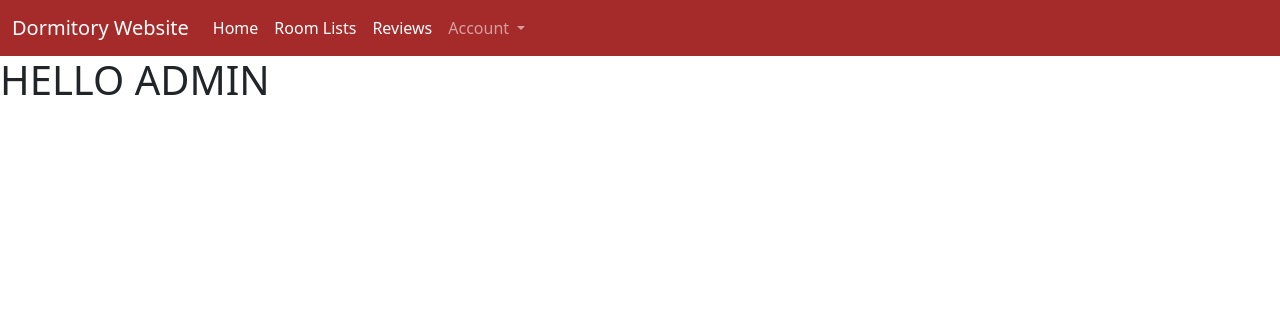
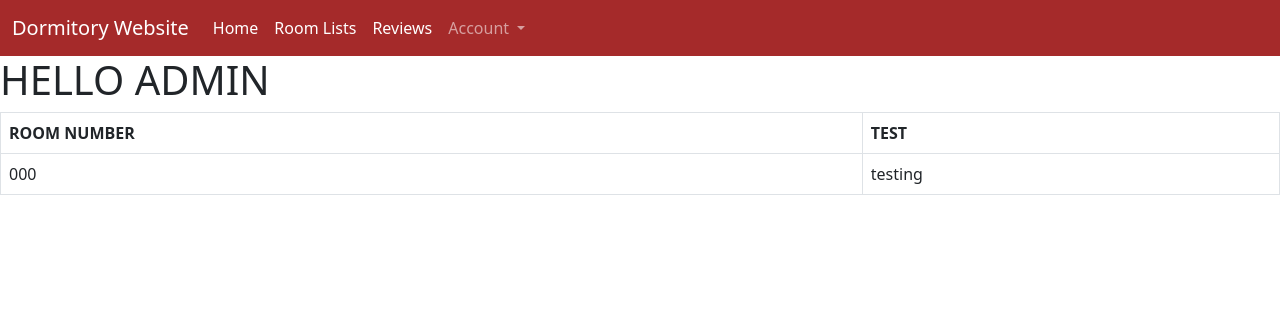
Before and after one commit to Database-Project-Dormitory-website/Dormitory-Website, a Flask app: page /admin in a window 1280 px wide. Shown: the top 316 px of the page. Run offline with Flask 3, Linux system fonts and the light colour scheme; tables that the repository leaves empty or names only in its code hold one stand-in row (values such as "Sample post"); some libraries are stand-ins or nearby versions.

Commit message:
added admin page

```diff
--- a/app.py
+++ b/app.py
@@ -294,7 +294,7 @@ def login():
                 session['lastName'] = user['last_name']
 
                 if user['role_id'] == 1:
-                    return render_template('admin.html')
+                    return redirect('/admin')
 
                 print(session['username'])
                 flash('Welcome ' + session['firstName'], 'success')
@@ -488,7 +488,15 @@ def problem():
 
 @app.route('/admin', methods=['GET', 'POST'])
 def admin():
-    return render_template('admin.html')
+    cur = mysql.connection.cursor()
+    queryStatement = f"SELECT * FROM rooms"
+    print(queryStatement)
+    result_value = cur.execute(queryStatement)
+    if result_value > 0:
+        rooms = cur.fetchall()
+        return render_template('admin.html', rooms=rooms)
+    else:
+        return render_template('admin.html', rooms=None)
 
 if __name__ == "__main__":
     app.run(debug=True)
--- a/templates/admin.html
+++ b/templates/admin.html
@@ -5,4 +5,25 @@
     <h1>HELLO ADMIN</h1>
 </div>
 
+<div>
+    <table class="table table-bordered" style="background-color: white;">
+        <thead>
+            <tr>
+                <th>ROOM NUMBER</th>
+                <th>TEST</th>
+            </tr>
+        </thead>
+        {% if rooms %}
+            {% for room in rooms %}
+                <tbody>
+                    <tr>
+                        <td>{{ room['room_number'] }}</td>
+                        <td>testing</td>
+                    </tr>
+                </tbody>
+            {% endfor %}
+        {% endif %}
+    </table>
+</div>
+
 {% endblock %}
--- a/templates/roomlists.html
+++ b/templates/roomlists.html
@@ -60,7 +60,7 @@
 
 <div class="text-center" style="margin-top: 80px; margin-bottom: 100px;">
     <div>
-        <h1 class="text-center mb-5">AVAILABLE FACILITIES</h1>
+        <h1 class="text-center mb-5">AVAILABLE SERVICES</h1>
     </div>
     <div class="container" style="width: 650px;">
         <div id="carouselExampleCaptions" class="carousel slide text-center">
```
